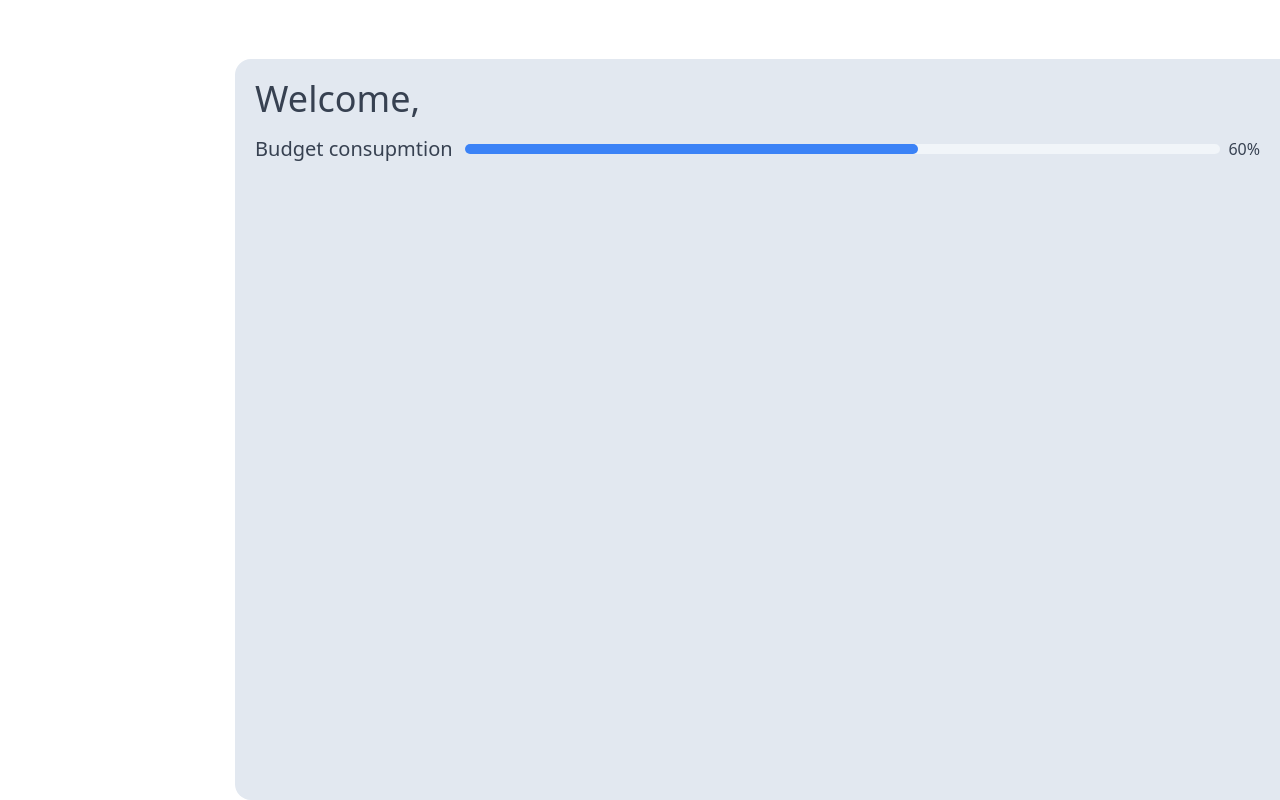
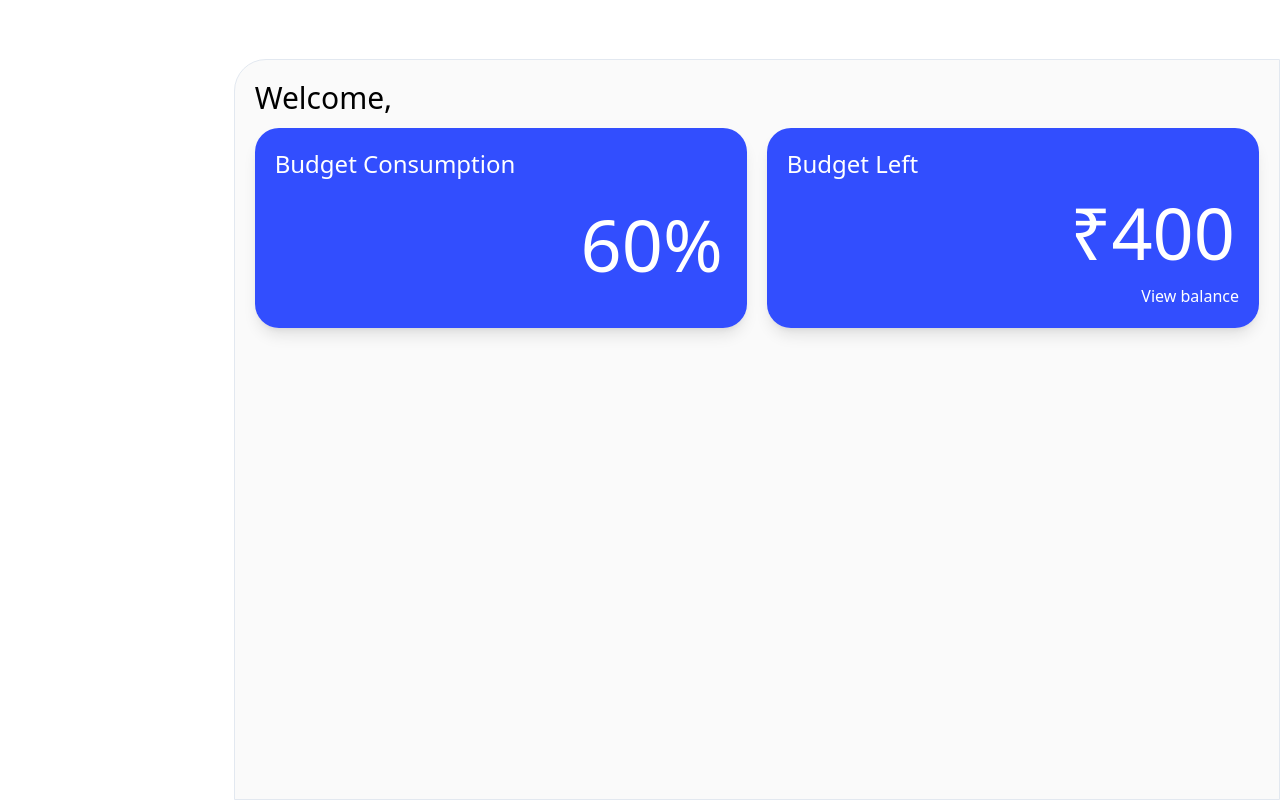
Before and after one commit to dhruvkaushik305/Finify, a Next.js app: page /dashboard in a window 1280 px wide. Built offline with nearby package versions, Linux system fonts and the light colour scheme.

Commit message:
changed the overview layout to rectangle cards instead of a progress bar

```diff
--- a/app/_components/ProgressBar.tsx
+++ /dev/null
@@ -1,16 +0,0 @@
-export default function ProgressBar({
-  percentageSpent,
-}: {
-  percentageSpent: number;
-}) {
-  return (
-    <div className="w-full h-full flex items-center gap-2">
-      <div className="w-full h-2.5 bg-slate-100 rounded-full">
-        <div
-          className={`bg-blue-500 h-2.5 rounded-full w-[${percentageSpent}%]`}
-        ></div>
-      </div>
-      <span>{percentageSpent}%</span>
-    </div>
-  );
-}
--- a/app/dashboard/page.tsx
+++ b/app/dashboard/page.tsx
@@ -1,18 +1,24 @@
-import ProgressBar from "../_components/ProgressBar";
-
 export default async function Page() {
   const budget = 1000;
   const spent = 600;
   const percentageSpent = (spent / budget) * 100;
   return (
-    <main className="flex flex-col rounded-l-[1rem] bg-slate-200 w-full">
-      <section className="p-5 text-gray-700 flex flex-col gap-4">
-        <header className="text-4xl">Welcome,</header>
-        <div className="flex gap-3 items-center">
-          <p className="text-nowrap text-xl">Budget consupmtion</p>
-          <ProgressBar percentageSpent={percentageSpent} />
+    <main className="flex flex-col gap-3 rounded-tl-[2rem] w-full p-5 bg-[#FAFAFA]  border border-slate-200">
+      <header className="text-3xl">Welcome,</header>
+      <section className="grid grid-cols-2 gap-5">
+        <div className="bg-secondary/80 text-white min-h-[200px] w-full rounded-3xl p-5 flex flex-col shadow-lg">
+          <p className="text-2xl font-medium">Budget Consumption</p>
+          <p className="text-right text-7xl grow flex items-center justify-end rounded-xl p-1">
+            {percentageSpent}%
+          </p>
         </div>
-        {/* <p>something</p> */}
+        <div className="bg-secondary/80 text-white min-h-[200px] w-full rounded-3xl p-5 flex flex-col shadow-lg">
+          <p className="text-2xl font-medium">Budget Left</p>
+          <p className="text-right text-7xl grow flex items-center justify-end rounded-xl p-1">
+            &#8377;{budget - spent}
+          </p>
+          <button className="self-end">View balance</button>
+        </div>
       </section>
     </main>
   );
--- a/tailwind.config.ts
+++ b/tailwind.config.ts
@@ -13,6 +13,11 @@ const config: Config = {
         "gradient-conic":
           "conic-gradient(from 180deg at 50% 50%, var(--tw-gradient-stops))",
       },
+      colors: {
+        primary: "#FFF",
+        secondary: "#0023FF",
+        tertiary: "#B388EB",
+      },
     },
   },
   plugins: [],
```
